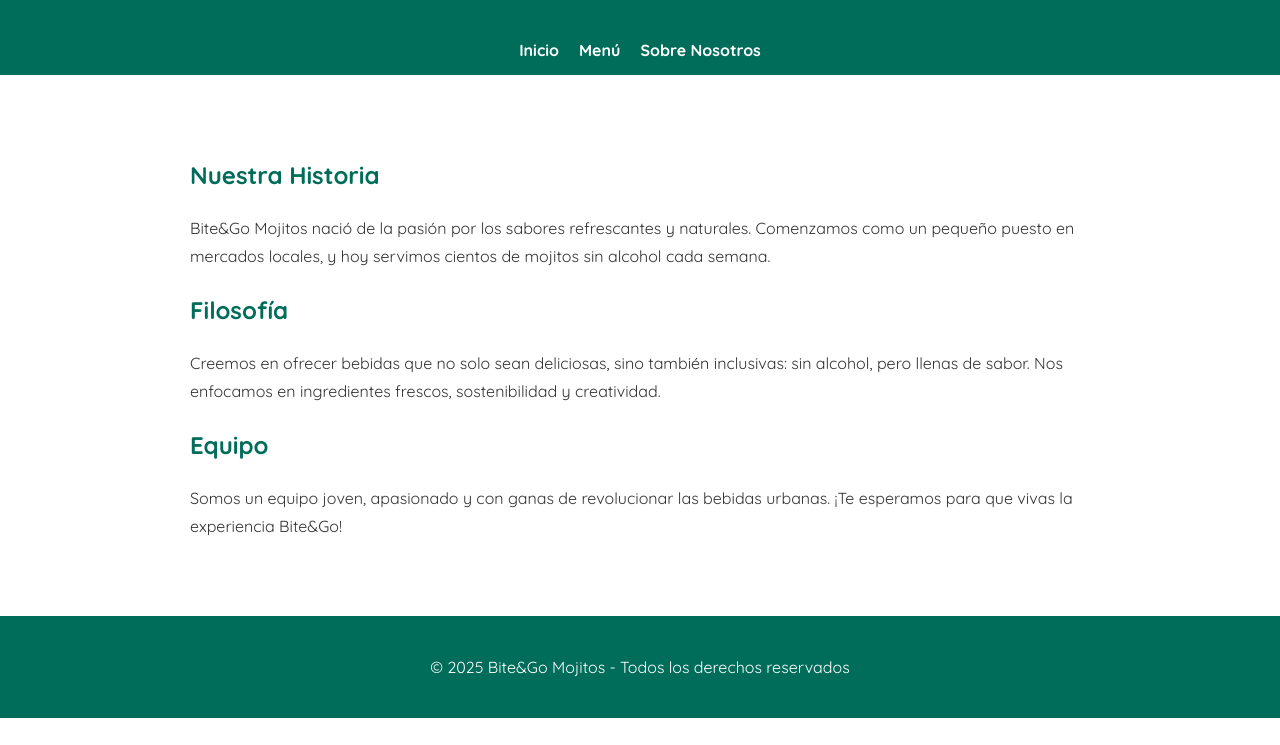
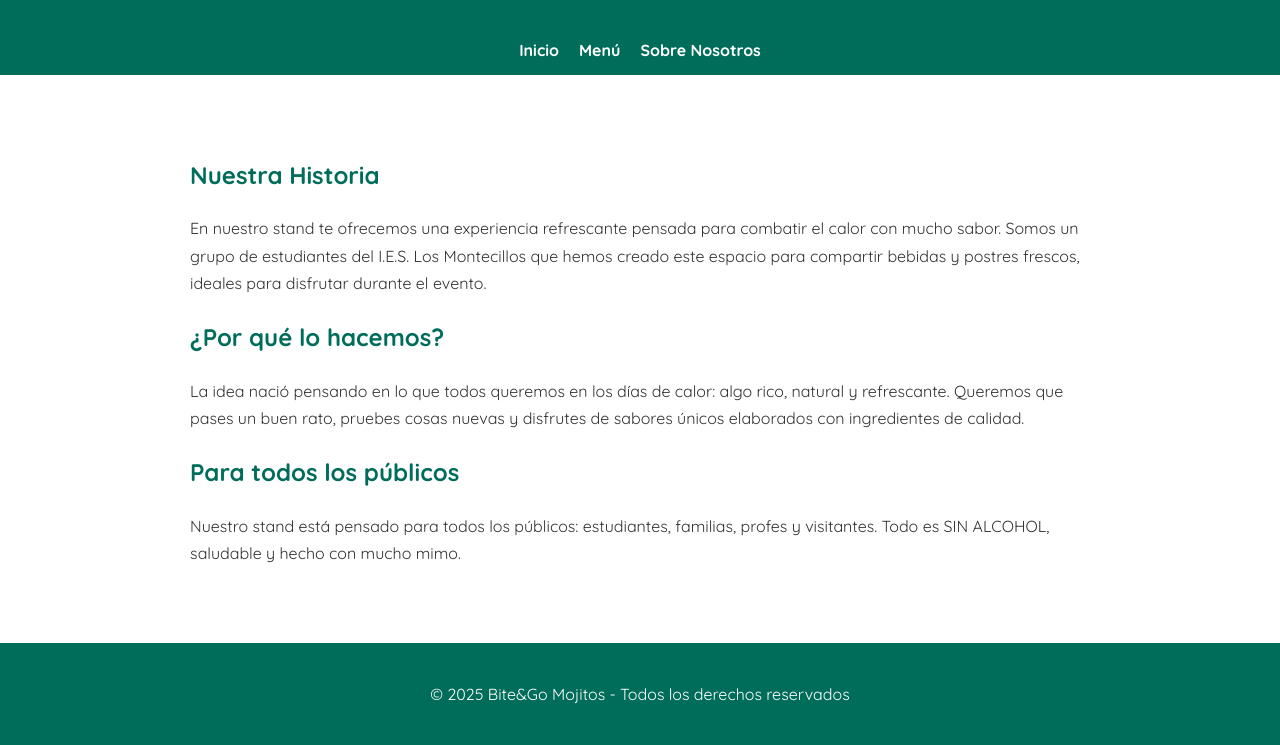
Before and after one commit to romeroiker/Bite-Go_Mojitos, a plain HTML site: page info.html in a window 1280 px wide. Shown: the part 108-853 px from the top of the page. Before the commit the page ends 826 px from the top, so only its background shows below. Drawn offline with Linux system fonts and the light colour scheme.

Commit message:
Update info.html

```diff
--- a/info.html
+++ b/info.html
@@ -67,13 +67,13 @@
 
   <div class="container">
     <h2>Nuestra Historia</h2>
-    <p>Bite&Go Mojitos nació de la pasión por los sabores refrescantes y naturales. Comenzamos como un pequeño puesto en mercados locales, y hoy servimos cientos de mojitos sin alcohol cada semana.</p>
+    <p>En nuestro stand te ofrecemos una experiencia refrescante pensada para combatir el calor con mucho sabor. Somos un grupo de estudiantes del I.E.S. Los Montecillos que hemos creado este espacio para compartir bebidas y postres frescos, ideales para disfrutar durante el evento.</p>
 
-    <h2>Filosofía</h2>
-    <p>Creemos en ofrecer bebidas que no solo sean deliciosas, sino también inclusivas: sin alcohol, pero llenas de sabor. Nos enfocamos en ingredientes frescos, sostenibilidad y creatividad.</p>
+    <h2>¿Por qué lo hacemos?</h2>
+    <p>La idea nació pensando en lo que todos queremos en los días de calor: algo rico, natural y refrescante. Queremos que pases un buen rato, pruebes cosas nuevas y disfrutes de sabores únicos elaborados con ingredientes de calidad.</p>
 
-    <h2>Equipo</h2>
-    <p>Somos un equipo joven, apasionado y con ganas de revolucionar las bebidas urbanas. ¡Te esperamos para que vivas la experiencia Bite&Go!</p>
+    <h2>Para todos los públicos</h2>
+    <p>Nuestro stand está pensado para todos los públicos: estudiantes, familias, profes y visitantes. Todo es SIN ALCOHOL, saludable y hecho con mucho mimo.</p>
   </div>
 
   <footer>
```
